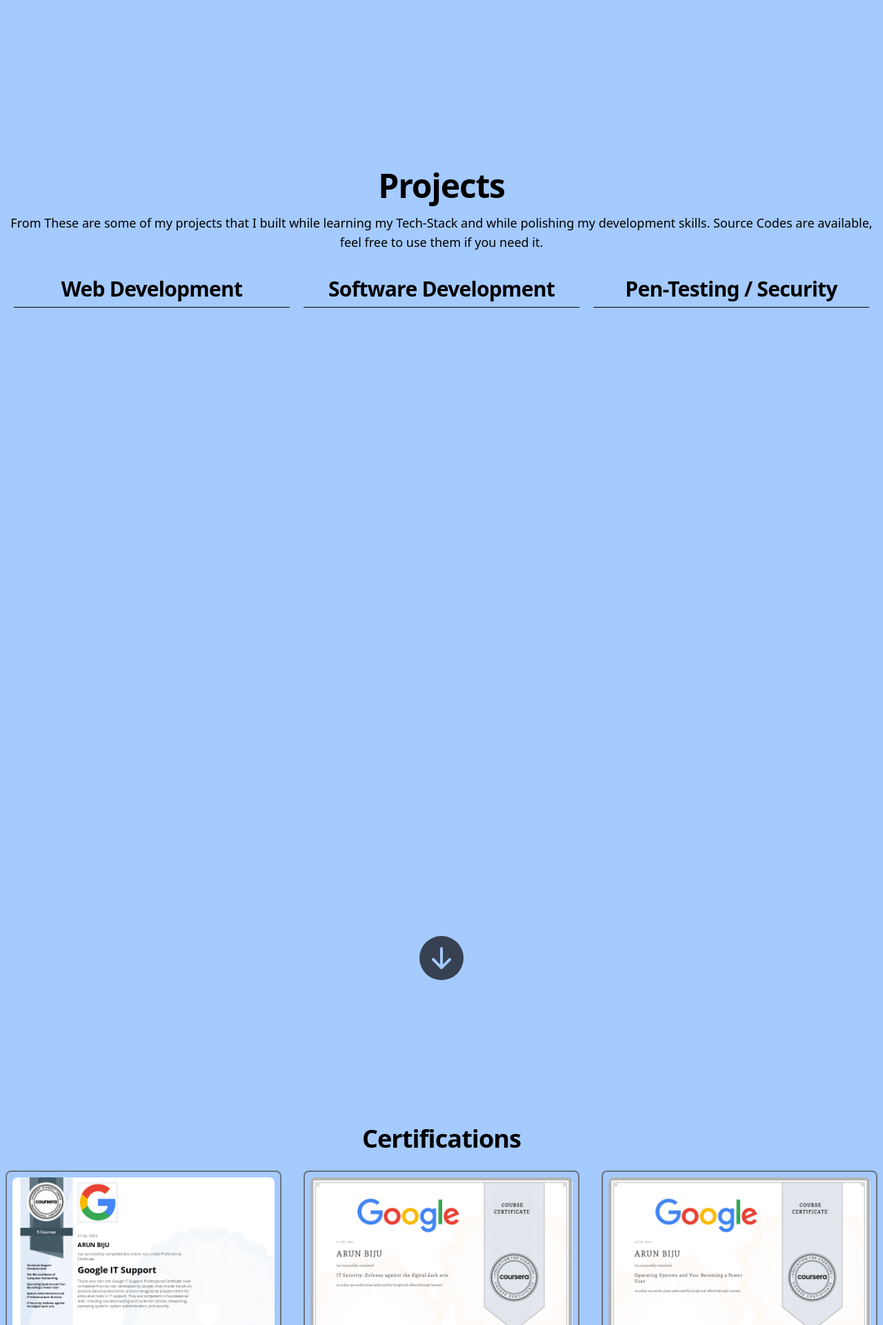
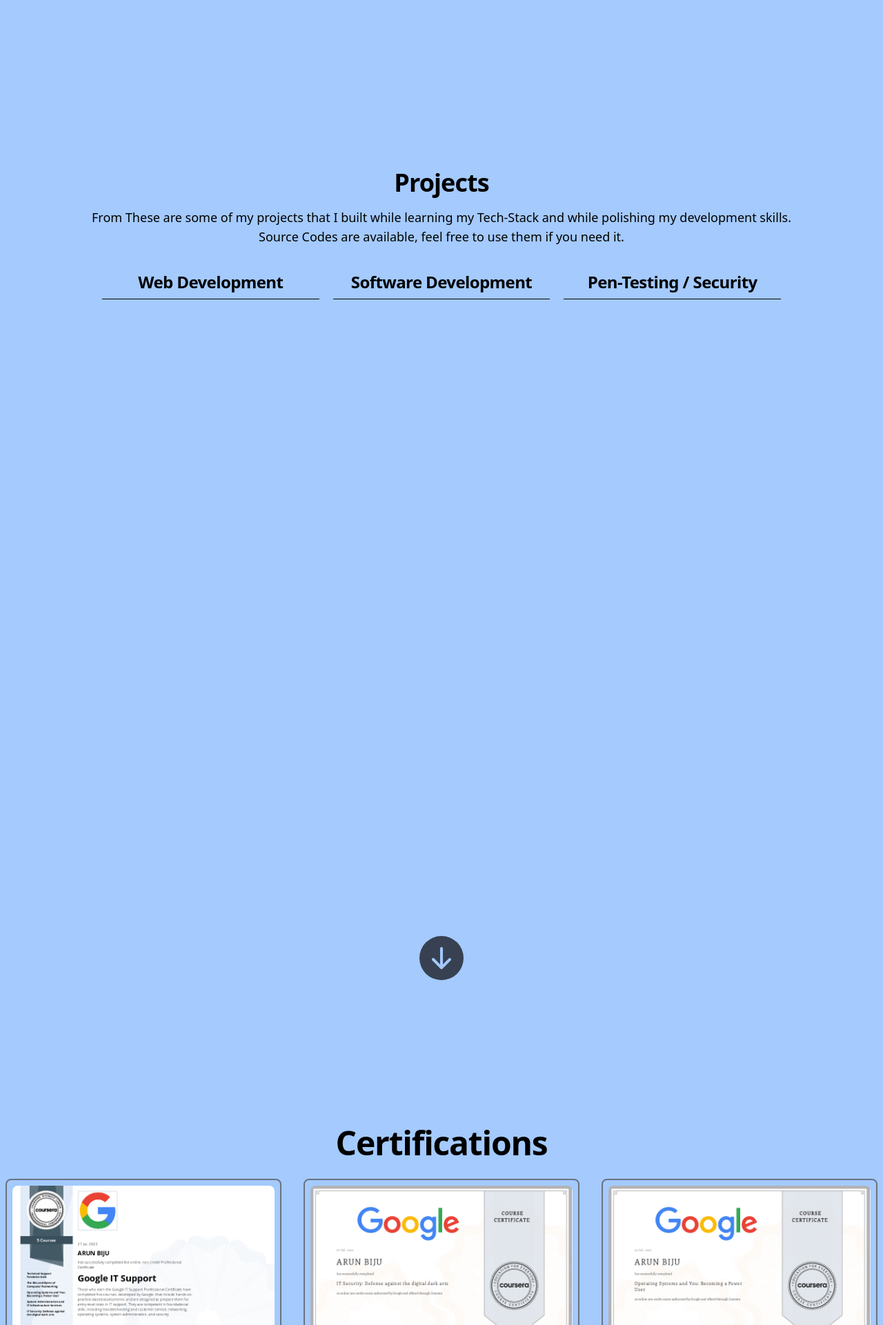
Before and after one commit to arunbiju969/webprofile, a Django app: page / in a window 1280 px wide. Shown: the part 1423-3344 px from the top of the page at 69% size. Run offline with Django 4.2, Linux system fonts and the light colour scheme; data comes from the database, SQL or seed files in the repository; data that the repository does not hold is empty; some libraries are stand-ins or nearby versions.

Commit message:
modified:   static/src/output.css

```diff
--- a/static/src/output.css
+++ b/static/src/output.css
@@ -1254,8 +1254,16 @@
   width: 16rem;
 }
 
+.min-w-\[90vw\] {
+  min-width: 90vw;
+}
+
 .max-w-screen-xl {
   max-width: 1280px;
+}
+
+.max-w-screen-lg {
+  max-width: 1024px;
 }
 
 .flex-1 {
@@ -1798,8 +1806,8 @@
   filter: var(--tw-blur) var(--tw-brightness) var(--tw-contrast) var(--tw-grayscale) var(--tw-hue-rotate) var(--tw-invert) var(--tw-saturate) var(--tw-sepia) var(--tw-drop-shadow);
 }
 
-.transition-transform {
-  transition-property: transform;
+.transition-all {
+  transition-property: all;
   transition-timing-function: cubic-bezier(0.4, 0, 0.2, 1);
   transition-duration: 150ms;
 }
@@ -1818,6 +1826,12 @@
   transition-duration: 150ms;
 }
 
+.transition-transform {
+  transition-property: transform;
+  transition-timing-function: cubic-bezier(0.4, 0, 0.2, 1);
+  transition-duration: 150ms;
+}
+
 .ease-out {
   transition-timing-function: cubic-bezier(0, 0, 0.2, 1);
 }
@@ -2140,6 +2154,11 @@
     line-height: 1.75rem;
   }
 
+  .md\:text-4xl {
+    font-size: 2.25rem;
+    line-height: 2.5rem;
+  }
+
   .md\:text-3xl {
     font-size: 1.875rem;
     line-height: 2.25rem;
@@ -2207,10 +2226,6 @@
     display: grid;
   }
 
-  .lg\:min-w-\[60vw\] {
-    min-width: 60vw;
-  }
-
   .lg\:grid-cols-1 {
     grid-template-columns: repeat(1, minmax(0, 1fr));
   }
@@ -2242,14 +2257,28 @@
 }
 
 @media (min-width: 1280px) {
+  .xl\:min-w-\[50vw\] {
+    min-width: 50vw;
+  }
+
   .xl\:text-6xl {
     font-size: 3.75rem;
     line-height: 1;
   }
 
-  .xl\:text-3xl {
-    font-size: 1.875rem;
-    line-height: 2.25rem;
+  .xl\:text-5xl {
+    font-size: 3rem;
+    line-height: 1;
+  }
+
+  .xl\:text-4xl {
+    font-size: 2.25rem;
+    line-height: 2.5rem;
+  }
+
+  .xl\:text-2xl {
+    font-size: 1.5rem;
+    line-height: 2rem;
   }
 
   .xl\:text-xl {
```
